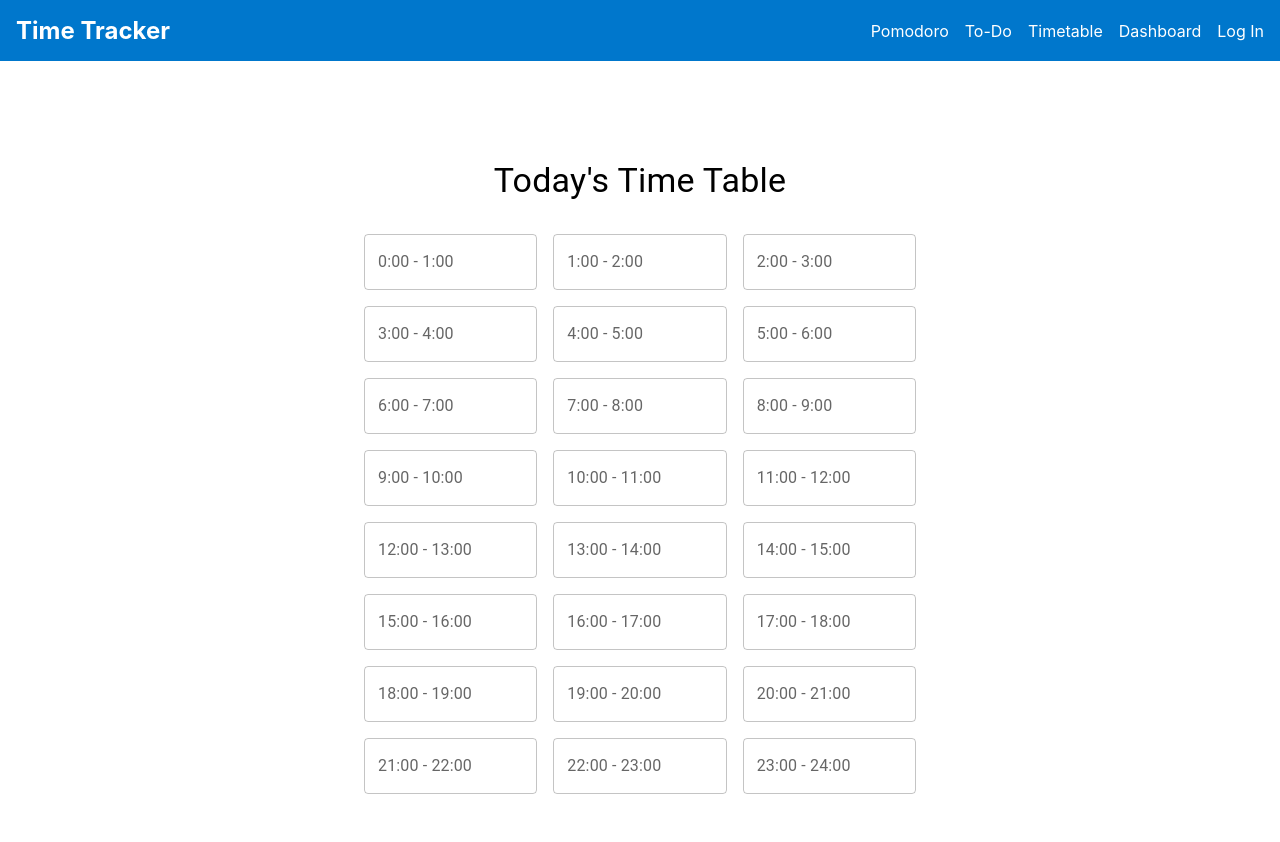
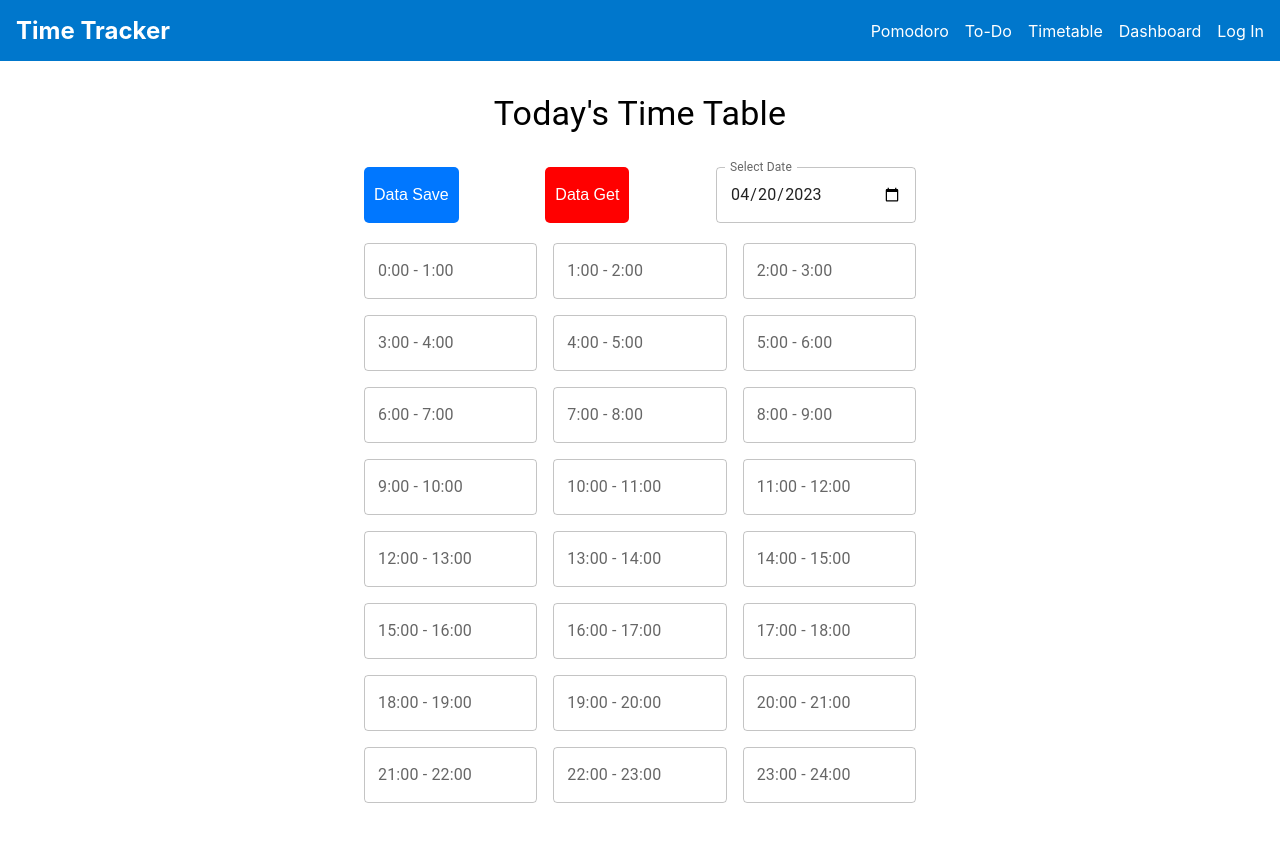
Before and after one commit to yunjunhojj/timeTracker, a React (Create React App) app: page /timetable in a window 1280 px wide. Shown: the top 842 px of the page. Built offline with nearby package versions, Linux system fonts and the light colour scheme; no server answers.

Commit message:
feat: time table + firebase Auth

```diff
--- a/src/pages/TimetablePage.js
+++ b/src/pages/TimetablePage.js
@@ -1,19 +1,31 @@
-import { useState } from "react";
+import { useEffect, useState } from "react";
 import { Container, Grid, TextField, Typography } from "@mui/material";
 import styled from "styled-components";
+
+import {
+  doc,
+  setDoc,
+  collection,
+  getDocs,
+  deleteDoc,
+} from "firebase/firestore";
+import { db } from "../firebase";
+import { getAuth } from "firebase/auth";
 
 const TimetablePageWrapper = styled.div`
   display: flex;
   flex-direction: column;
   align-items: center;
   justify-content: center;
-  height: 100vh;
+  height: 100%;
 
   padding-bottom: 40px;
 `;
 
 const TimetablePage = () => {
   const [timetable, setTimetable] = useState(Array(24).fill(""));
+  const todaysDate = new Date().toISOString().slice(0, 10);
+  const [date, setDate] = useState(todaysDate);
 
   const handleChange = (event, index) => {
     const newTimetable = [...timetable];
@@ -21,12 +33,55 @@ const TimetablePage = () => {
     setTimetable(newTimetable);
   };
 
+  const saveTimeTable = async () => {
+    const auth = getAuth();
+    const user = auth.currentUser;
+    const docRef = doc(db, user.email + "-timetable", date);
+    await setDoc(docRef, { timetable });
+  };
+
+  const getData = async () => {
+    const auth = getAuth();
+    const user = auth.currentUser;
+    const querySnapshot = await getDocs(
+      collection(db, user.email + "-timetable")
+    );
+    querySnapshot.forEach((doc) => {
+      doc.id === date && setTimetable(doc.data().timetable);
+    });
+  };
+
+  useEffect(() => {
+    setTimeout(() => {
+      getData();
+    }, 1000);
+  }, [date]);
+
   return (
     <TimetablePageWrapper>
       <Container maxWidth="sm" sx={{ marginTop: "2rem" }}>
         <Typography variant="h4" align="center" sx={{ marginBottom: "2rem" }}>
           Today's Time Table
         </Typography>
+        <ButtonContainer>
+          <SaveButton variant="contained" onClick={saveTimeTable}>
+            Data Save
+          </SaveButton>
+          <GetButton variant="contained" onClick={getData}>
+            Data Get
+          </GetButton>
+          <TextField
+            id="date"
+            label="Select Date"
+            type="date"
+            defaultValue={date}
+            sx={{ width: "200px" }}
+            InputLabelProps={{
+              shrink: true,
+            }}
+            onChange={(event) => setDate(event.target.value)}
+          />
+        </ButtonContainer>
         <Grid container spacing={2}>
           {[...Array(24)].map((_, index) => (
             <Grid item xs={4} key={index}>
@@ -45,4 +100,53 @@ const TimetablePage = () => {
   );
 };
 
+const ButtonContainer = styled.div`
+  display: flex;
+  justify-content: space-between;
+  align-items: center;
+  width: 100%;
+
+  margin-bottom: 20px;
+`;
+
+const SaveButton = styled.button`
+  background-color: #0077ff;
+  color: #fff;
+  border: none;
+  border-radius: 5px;
+  padding: 10px;
+  font-size: 16px;
+  cursor: pointer;
+
+  height: 56px;
+
+  &:hover {
+    background-color: #0062cc;
+  }
+
+  &:focus {
+    outline: none;
+  }
+`;
+
+const GetButton = styled.button`
+  background-color: #ff0000;
+  color: #fff;
+  border: none;
+  border-radius: 5px;
+  padding: 10px;
+  font-size: 16px;
+  cursor: pointer;
+
+  height: 56px;
+
+  &:hover {
+    background-color: #cc0000;
+  }
+
+  &:focus {
+    outline: none;
+  }
+`;
+
 export default TimetablePage;
--- a/src/pages/ToDoListPage.js
+++ b/src/pages/ToDoListPage.js
@@ -18,7 +18,7 @@ import {
   deleteDoc,
 } from "firebase/firestore";
 import { db } from "../firebase";
-import { getAuth, onAuthStateChanged } from "firebase/auth";
+import { getAuth } from "firebase/auth";
 
 const TodoListPage = () => {
   const navigate = useNavigate();
@@ -53,14 +53,14 @@ const TodoListPage = () => {
   };
 
   const addTaskToFirebase = async (task) => {
-    const docRef = doc(db, user + "todo", task.id);
+    const docRef = doc(db, user + "-todo", task.id);
     await setDoc(docRef, task);
     dispatch(addTodo(task));
   };
 
   const getTasksFromFirebase = async () => {
-    console.log("user: ", user + "todo");
-    const querySnapshot = await getDocs(collection(db, user + "todo"));
+    console.log("user: ", user + "-todo");
+    const querySnapshot = await getDocs(collection(db, user + "-todo"));
     dispatch(resetTodoList());
     querySnapshot.forEach((doc) => {
       dispatch(addTodo(doc.data()));
@@ -68,7 +68,7 @@ const TodoListPage = () => {
   };
 
   const updateTaskInFirebase = async (task) => {
-    const docRef = doc(db, user + "todo", task.id);
+    const docRef = doc(db, user + "-todo", task.id);
 
     const updatedTask = {
       ...task,
@@ -79,7 +79,7 @@ const TodoListPage = () => {
   };
 
   const deleteTaskFromFirebase = async (taskId) => {
-    const docRef = doc(db, user + "todo", taskId);
+    const docRef = doc(db, user + "-todo", taskId);
     await deleteDoc(docRef);
   };
 
```
